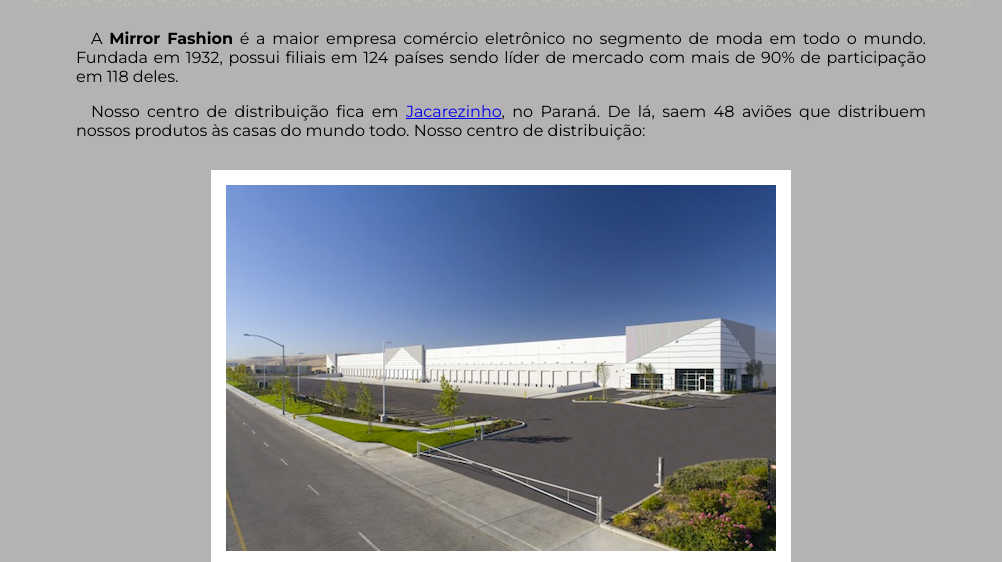
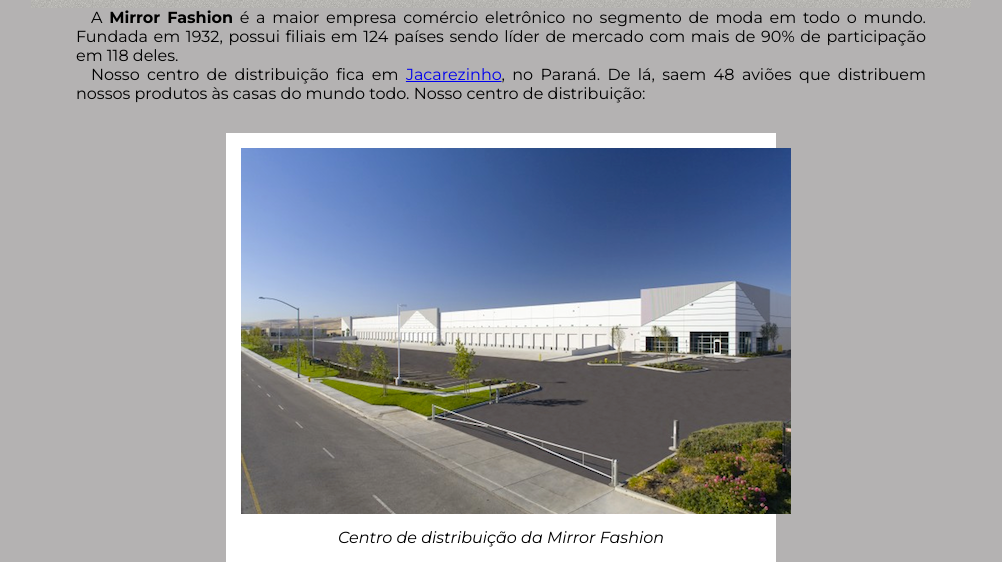
Before and after one commit to higorolv21/repositorio_front_end_fepi, a plain HTML site: page simple-html/about-us.html in a window 1280 px wide. Shown: the part 229-791 px from the top of the page, without its empty margins (139-1141 px from the left). Drawn offline with Linux system fonts and the light colour scheme; files whose address does not match are found by name.

```diff
--- a/Lab_html_simples/CSS/about-us.css
+++ b/Lab_html_simples/CSS/about-us.css
@@ -6,9 +6,9 @@
 }
 
 *{  /* CSS reset*/
-    margin: ;
-    padding: ;
-    box-sizing: ;
+    margin: 0 ;
+    padding:0 ;
+    box-sizing: border-box;
 }
 
 
```
